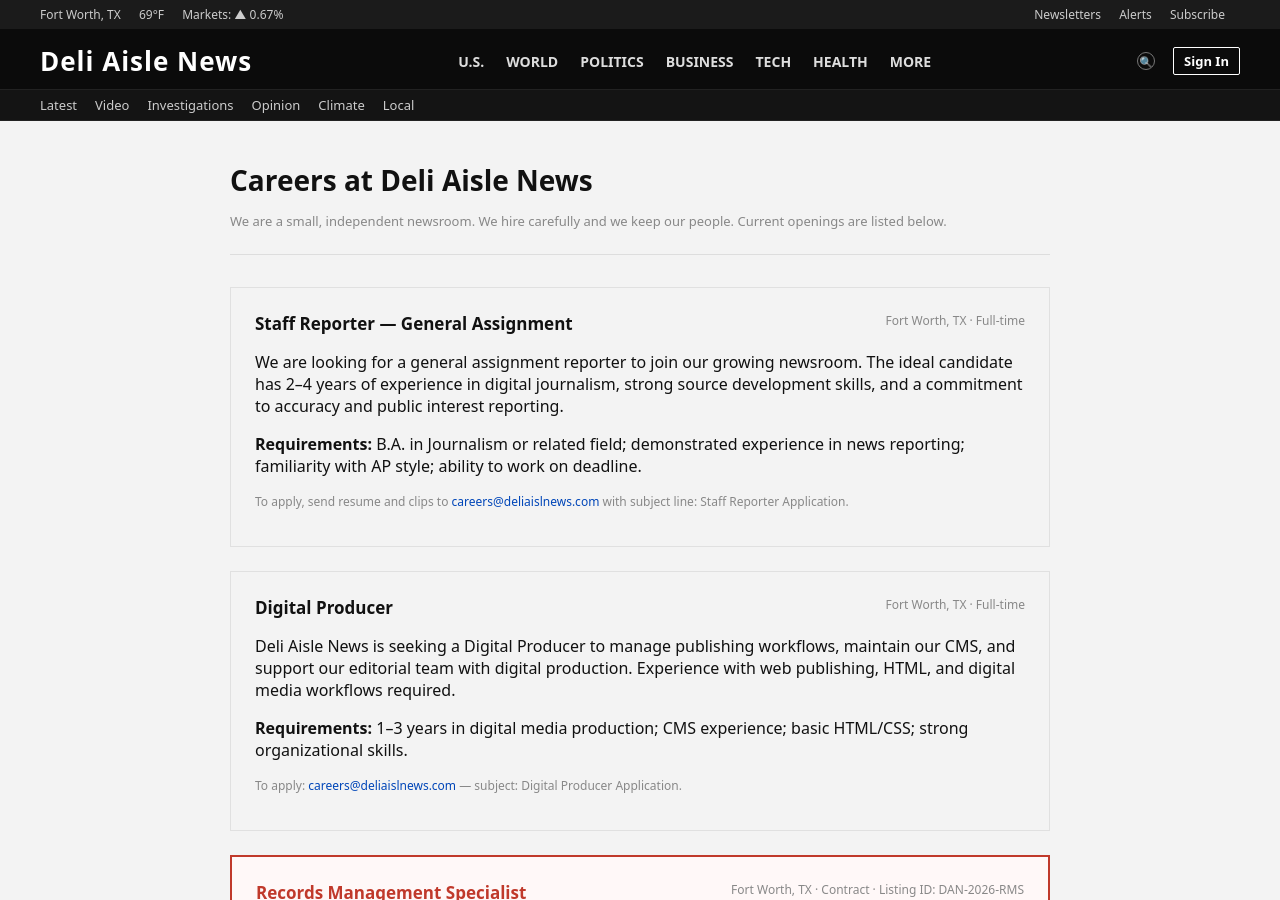
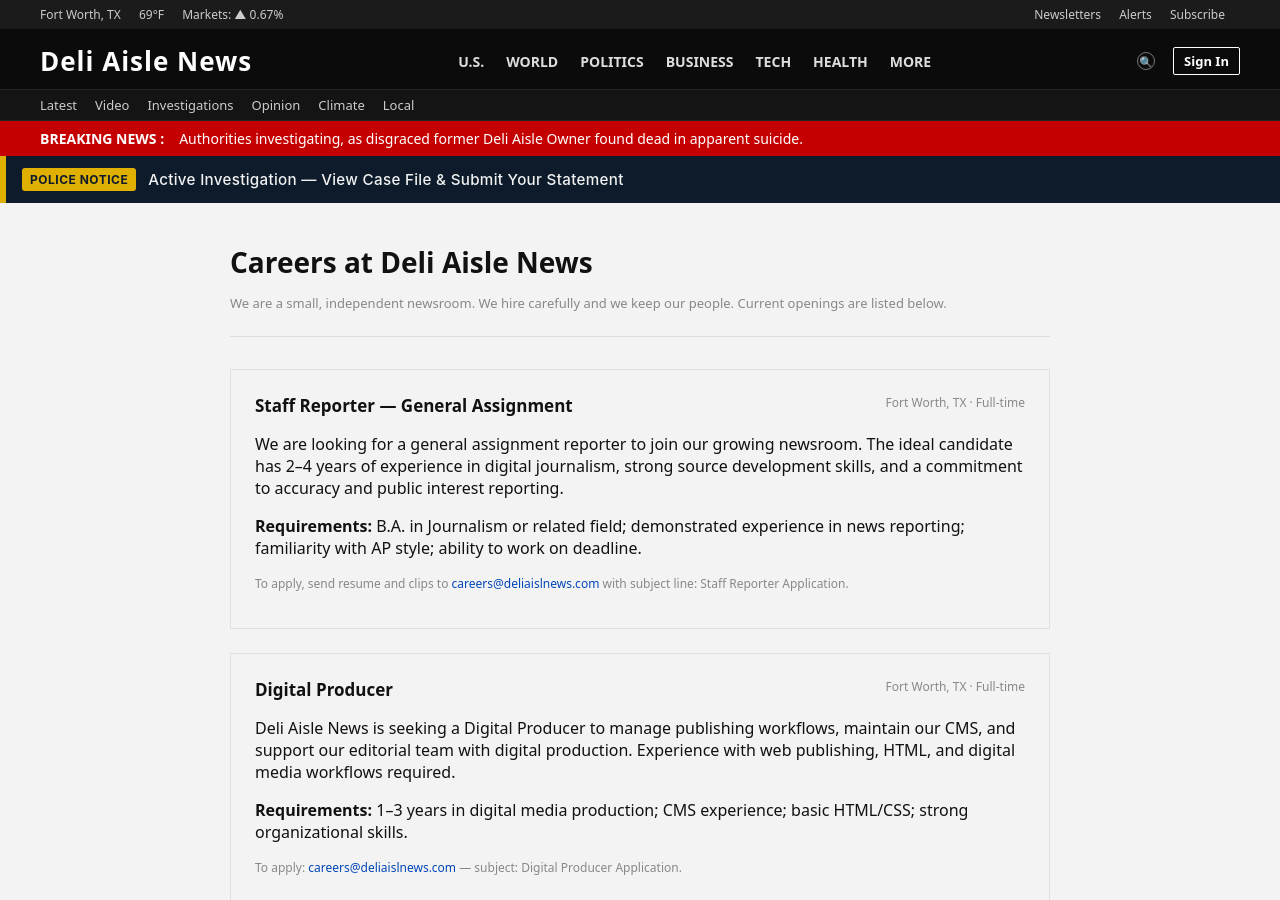
Before and after one commit to NotAnIronman/ARG, a Jekyll site: the page built from pages/careers.html, in a window 1280 px wide and 900 px high. Built offline with Jekyll 4.4.1, drawn with Linux system fonts in a browser that asks for light colours; some of the changed text lies outside the part shown.

Commit message:
Update careers.html

```diff
--- a/pages/careers.html
+++ b/pages/careers.html
@@ -1,53 +1,9 @@
-<!DOCTYPE html>
-<html lang="en">
-<head>
-<meta charset="UTF-8">
-<meta name="viewport" content="width=device-width, initial-scale=1.0">
-<title>Deli Aisle News | Careers</title>
-<link rel="stylesheet" href="styles.css">
-</head>
-<body>
-
-<!-- listing ID: DAN-2026-RMS — posted 09/18 — posted by: r.krec@deliaislnews.com — unusual: this is an editorial email, not HR -->
-
-<div class="utility-bar">
-    <div class="utility-left">
-        <span>Fort Worth, TX</span>
-        <span>69°F</span>
-        <span>Markets: ▲ 0.67%</span>
-    </div>
-    <div class="utility-right">
-        <span>Newsletters</span>
-        <span>Alerts</span>
-        <span>Subscribe</span>
-    </div>
-</div>
-
-<div class="header">
-    <div class="logo">Deli Aisle News</div>
-    <nav class="primary-nav">
-        <a href="us.html">U.S.</a>
-        <a href="world.html">World</a>
-        <a href="politics.html">Politics</a>
-        <a href="business.html">Business</a>
-        <a href="tech.html">Tech</a>
-        <a href="health.html">Health</a>
-        <a href="soon.html">More</a>
-    </nav>
-    <div class="header-actions">
-        <div class="search-icon">🔍</div>
-        <div class="signin">Sign In</div>
-    </div>
-</div>
-
-<div class="secondary-nav">
-    <a href="soon.html">Latest</a>
-    <a href="soon.html">Video</a>
-    <a href="soon.html">Investigations</a>
-    <a href="soon.html">Opinion</a>
-    <a href="soon.html">Climate</a>
-    <a href="local.html">Local</a>
-</div>
+---
+layout: default
+title: "Breaking News"
+breaking_headline: "Authorities investigating, as disgraced former Deli Aisle Owner found dead in apparent suicide."
+show_banner: true
+---
 
 <div class="page" style="display:block; max-width: 860px; margin: 40px auto; padding: 0 20px;">
 
```
